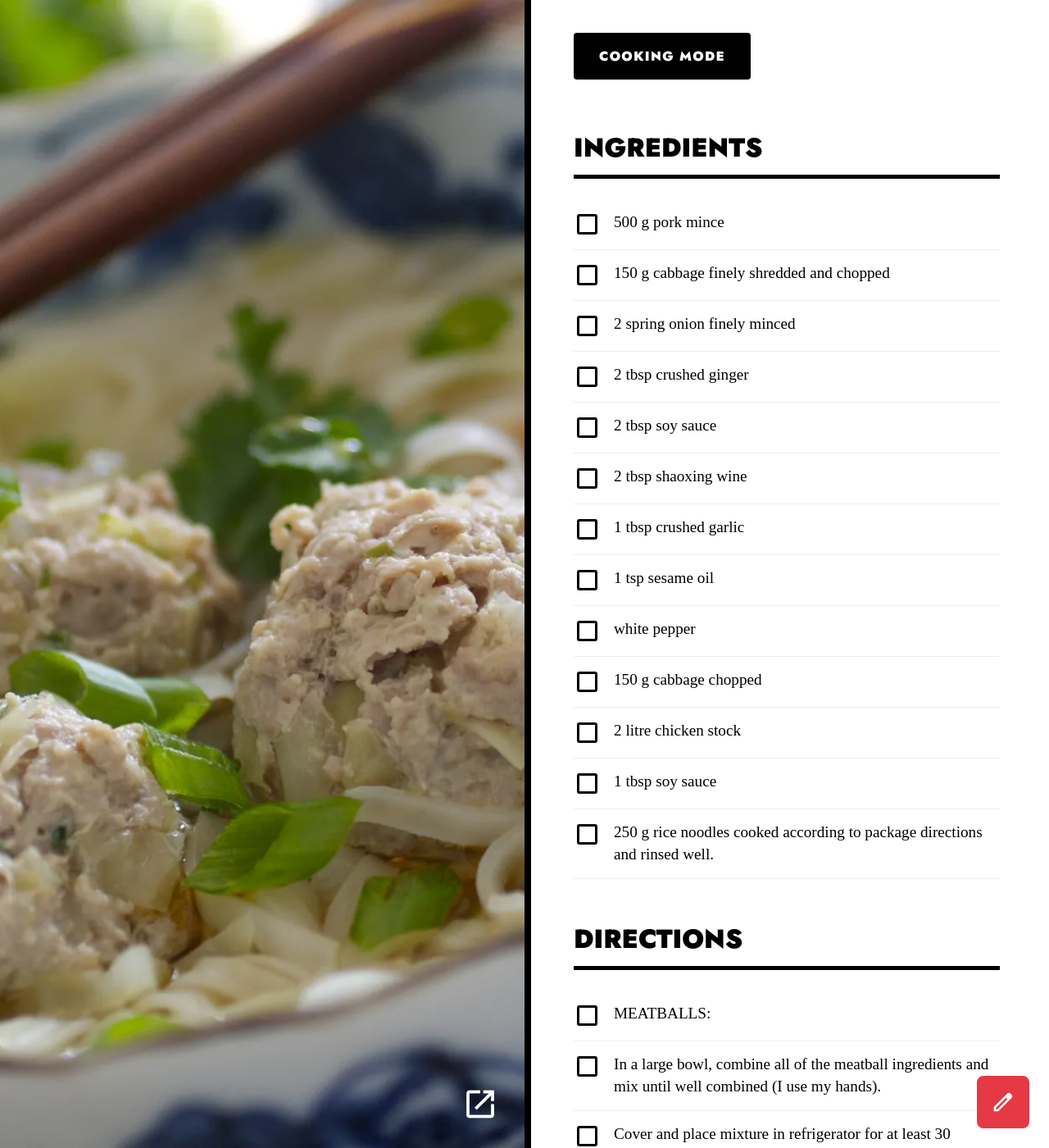
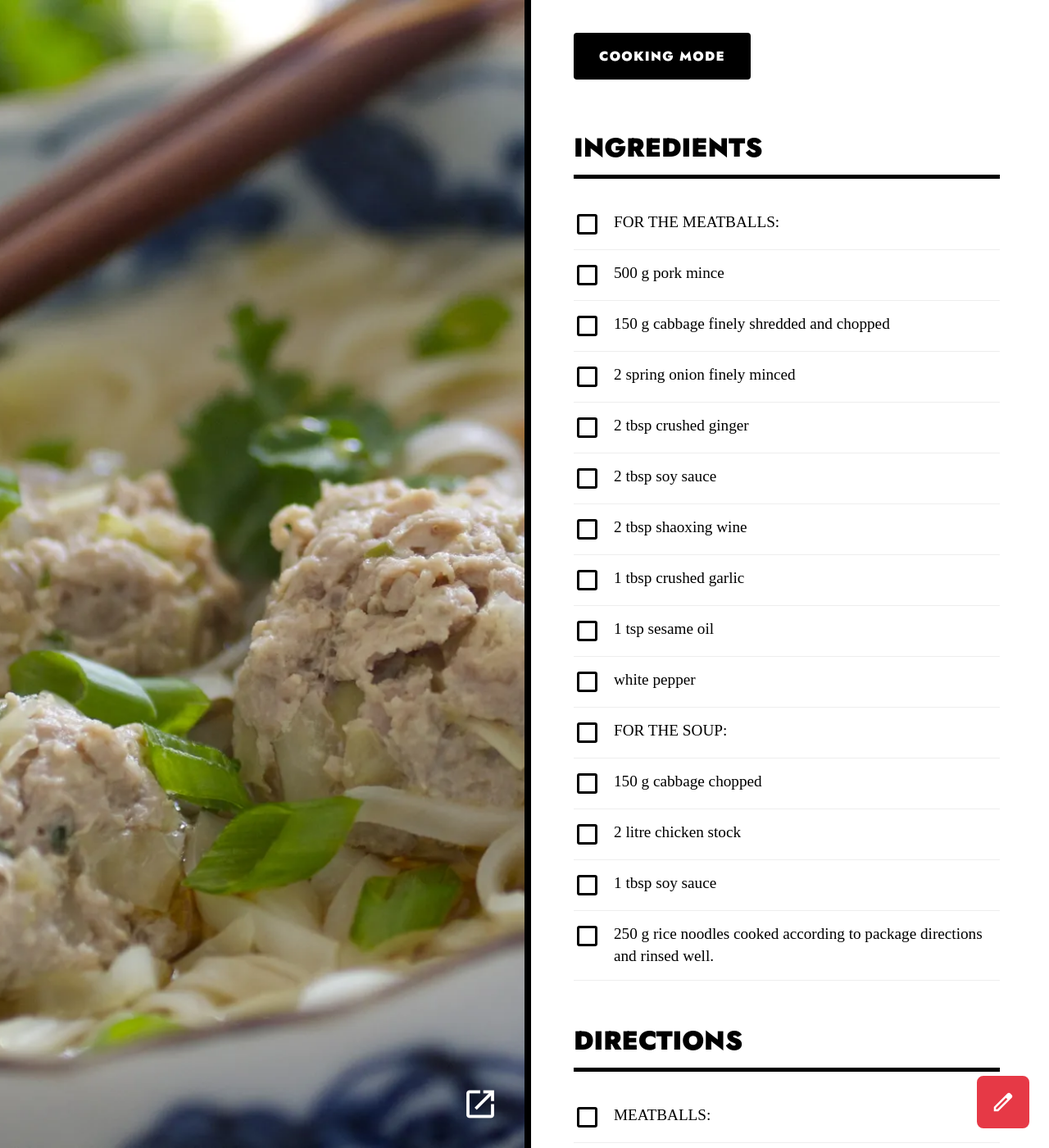
Before and after one commit to amp800/chowdown, a Jekyll site: the page built from _recipes/asian-meatball-noodle-soup.md, in a window 1280 px wide and 1400 px high, scrolled down 561 px. Shown: the whole window at 82% size. Built offline with Jekyll 4.4.1, drawn with Linux system fonts in a browser that asks for light colours.

Commit message:
Edit recipe _recipes/asian-meatball-noodle-soup.md

```diff
--- a/_recipes/asian-meatball-noodle-soup.md
+++ b/_recipes/asian-meatball-noodle-soup.md
@@ -13,6 +13,7 @@ yield: 4 servings
 prep_time: '10'
 total_time: '25'
 ingredients:
+- 'FOR THE MEATBALLS:'
 - 500 g pork mince
 - 150 g cabbage finely shredded and chopped
 - 2 spring onion finely minced
@@ -22,6 +23,7 @@ ingredients:
 - 1 tbsp crushed garlic
 - 1 tsp sesame oil
 - white pepper
+- 'FOR THE SOUP:'
 - 150 g cabbage chopped
 - 2 litre chicken stock
 - 1 tbsp soy sauce
```
